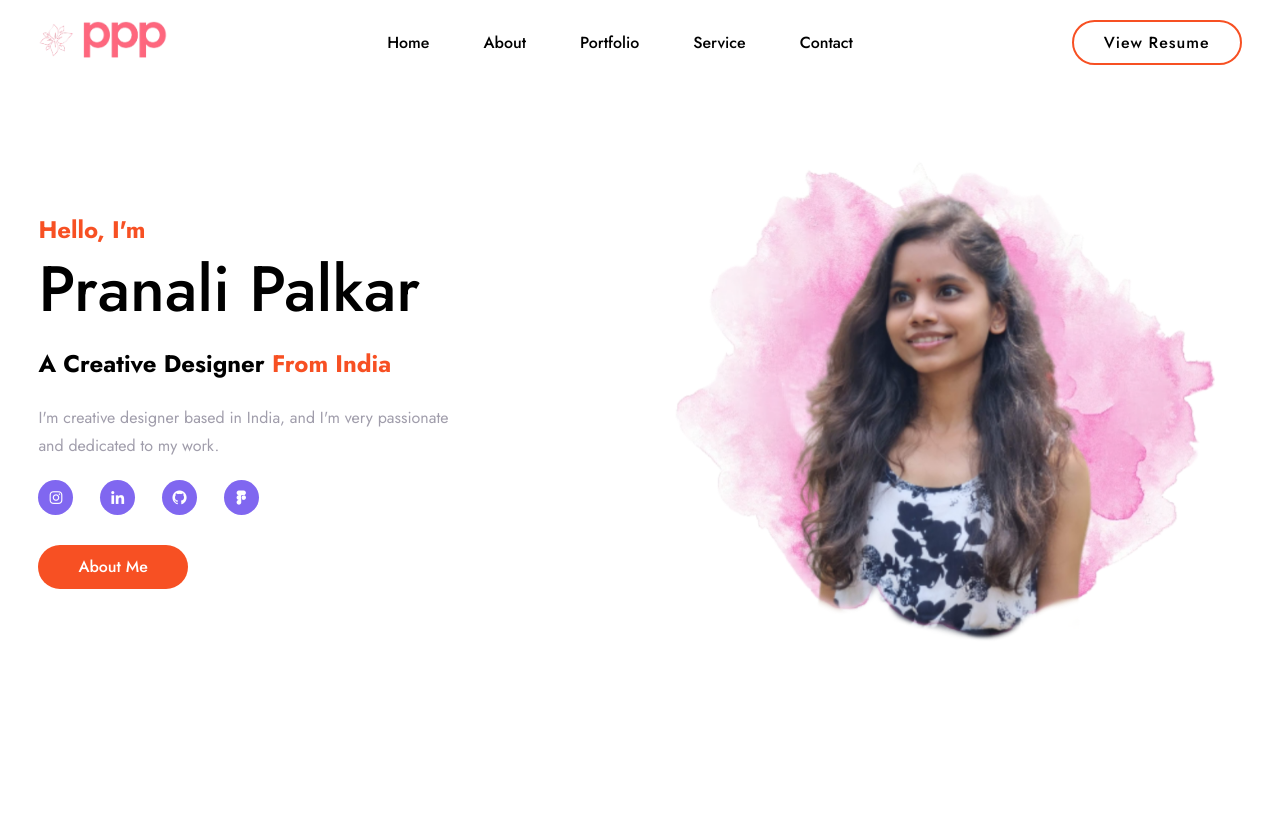
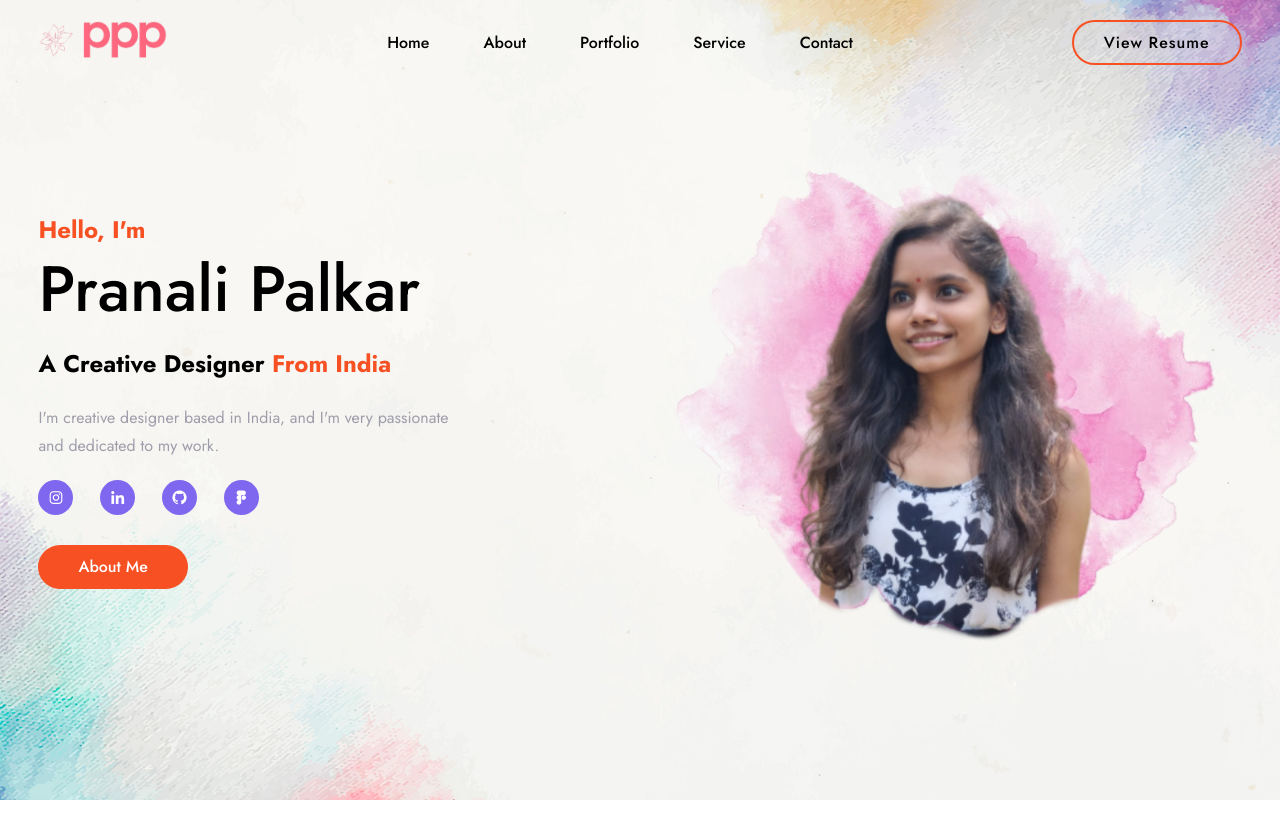
Before and after one commit to pranalipalkar/Portfolio, a plain HTML site: page index.html in a window 1280 px wide. Shown: the top 838 px of the page. Drawn offline with nearby package versions, Linux system fonts and the light colour scheme.

Commit message:
Update style.css

```diff
--- a/style.css
+++ b/style.css
@@ -97,7 +97,7 @@ section{
 	min-height: 100vh;
 	height: 100%;
 	width: 100%;
-	background: url(../ppp/background.jpg);
+	background: url(background.jpg);
 	background-size: cover;
 	background-position: center;
 	position: relative;
```
